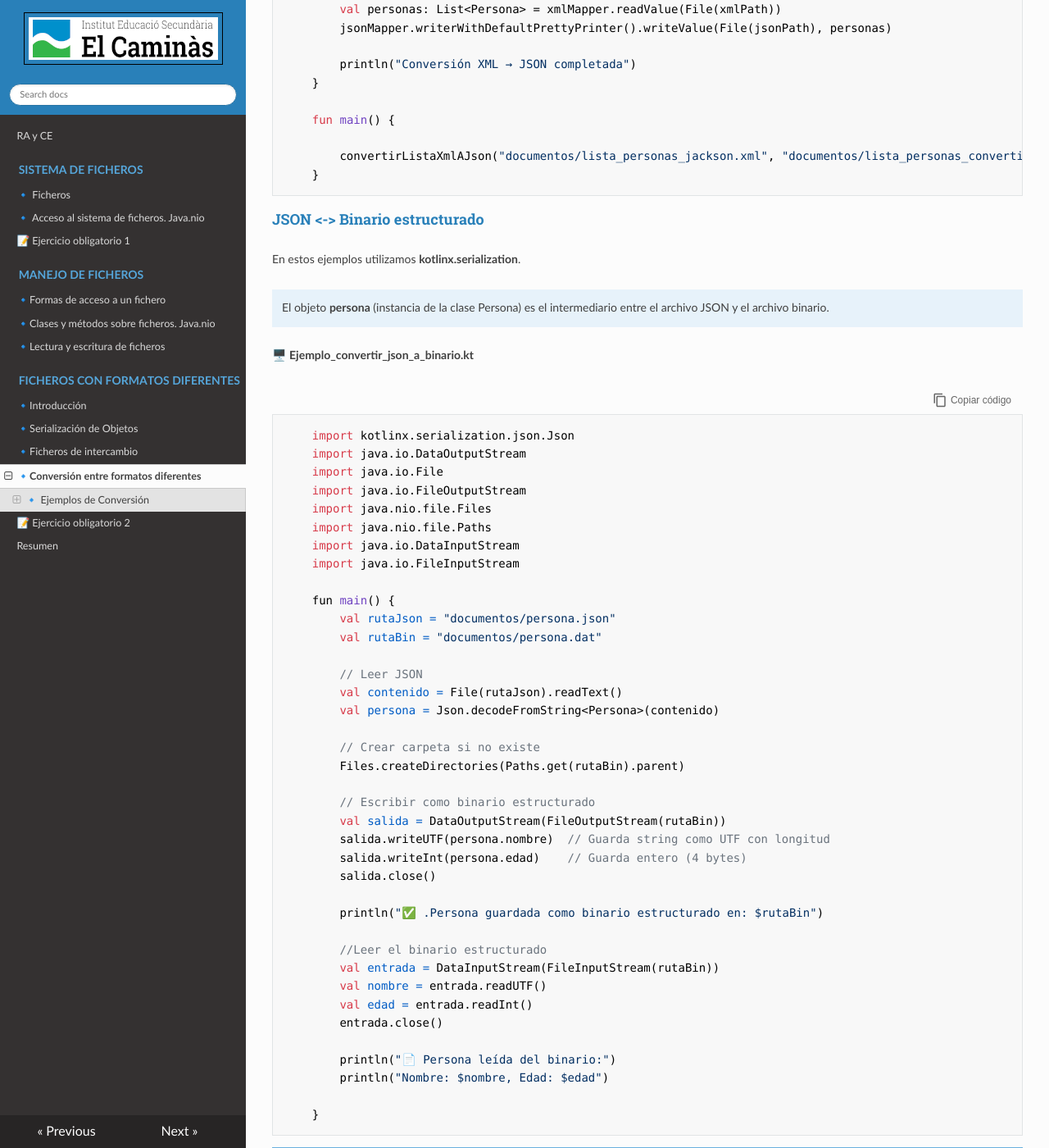
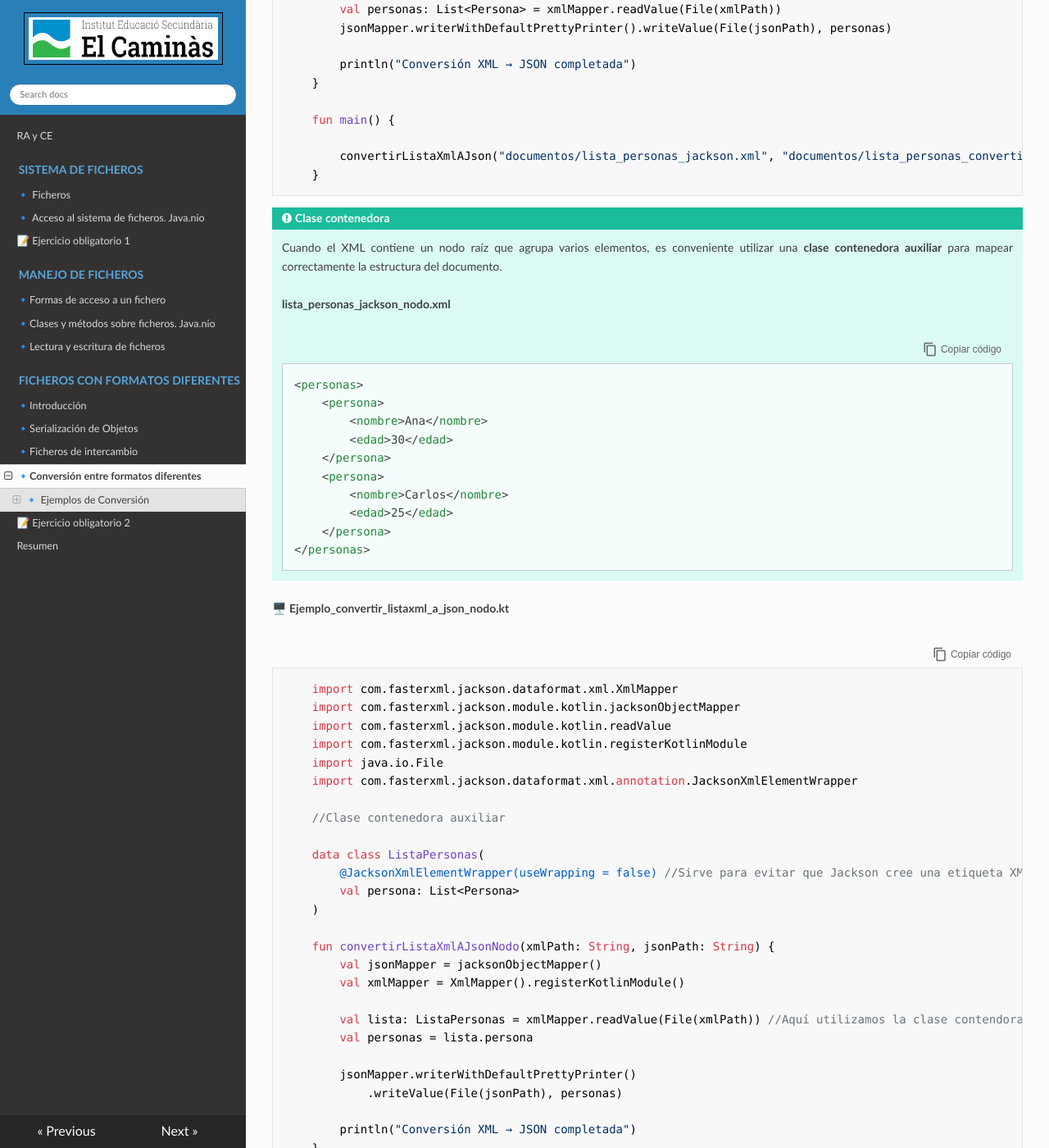
Before and after one commit to asalvadorc/AD_Ficheros_, an MkDocs documentation site: the page built from docs/T3_Formatos_diferentes/Conversion.md, in a window 1280 px wide and 1400 px high, scrolled down 7185 px. Shown: the whole window at 82% size. Built offline with MkDocs 1.6.1, drawn with Linux system fonts in a browser that asks for light colours; nearby versions of some CDN libraries; some of the changed text lies outside the part shown.

Commit message:
Nodo XML

```diff
--- a/docs/T3_Formatos_diferentes/Conversion.md
+++ b/docs/T3_Formatos_diferentes/Conversion.md
@@ -252,7 +252,7 @@ En estos ejemplos utilizamos la librería **Jackson**, pero se podría  utilizar
 
     **lista_personas_jackson.xml**
 
-        <Personas>
+        <ArrayList>
         <item>
             <nombre>Lucía</nombre>
             <edad>28</edad>
@@ -269,7 +269,7 @@ En estos ejemplos utilizamos la librería **Jackson**, pero se podría  utilizar
             <nombre>Juan</nombre>
             <edad>12</edad>
         </item>
-        </Personas>
+        </ArrayList>
 
 🖥️ **Ejemplo_convertir_listaxml_a_json.kt**
 
@@ -294,7 +294,56 @@ En estos ejemplos utilizamos la librería **Jackson**, pero se podría  utilizar
             convertirListaXmlAJson("documentos/lista_personas_jackson.xml", "documentos/lista_personas_convertida.json")
         }
 
+!!!Tip "Clase contenedora"
+    Cuando el XML contiene un nodo raíz que agrupa varios elementos, es conveniente utilizar una **clase contenedora auxiliar** para mapear correctamente la estructura del documento.
 
+    **lista_personas_jackson_nodo.xml**
+
+        <personas>
+            <persona>
+                <nombre>Ana</nombre>
+                <edad>30</edad>
+            </persona>
+            <persona>
+                <nombre>Carlos</nombre>
+                <edad>25</edad>
+            </persona>
+        </personas>
+
+🖥️ **Ejemplo_convertir_listaxml_a_json_nodo.kt**
+
+
+        import com.fasterxml.jackson.dataformat.xml.XmlMapper
+        import com.fasterxml.jackson.module.kotlin.jacksonObjectMapper
+        import com.fasterxml.jackson.module.kotlin.readValue
+        import com.fasterxml.jackson.module.kotlin.registerKotlinModule
+        import java.io.File
+        import com.fasterxml.jackson.dataformat.xml.annotation.JacksonXmlElementWrapper
+
+        //Clase contenedora auxiliar
+
+        data class ListaPersonas(
+            @JacksonXmlElementWrapper(useWrapping = false) //Sirve para evitar que Jackson cree una etiqueta XML adicional que envuelva una lista.
+            val persona: List<Persona>
+        )
+
+        fun convertirListaXmlAJsonNodo(xmlPath: String, jsonPath: String) {
+            val jsonMapper = jacksonObjectMapper()
+            val xmlMapper = XmlMapper().registerKotlinModule()
+
+            val lista: ListaPersonas = xmlMapper.readValue(File(xmlPath)) //Aquí utilizamos la clase contendora
+            val personas = lista.persona
+
+            jsonMapper.writerWithDefaultPrettyPrinter()
+                .writeValue(File(jsonPath), personas)
+
+            println("Conversión XML → JSON completada")
+        }
+
+        fun main() {
+
+            convertirListaXmlAJsonNodo("documentos/lista_personas_jackson_nodo.xml", "documentos/lista_personas_convertida_nodo.json")
+        }
 
 ### **JSON <-> Binario estructurado**{.azul}
 
```
